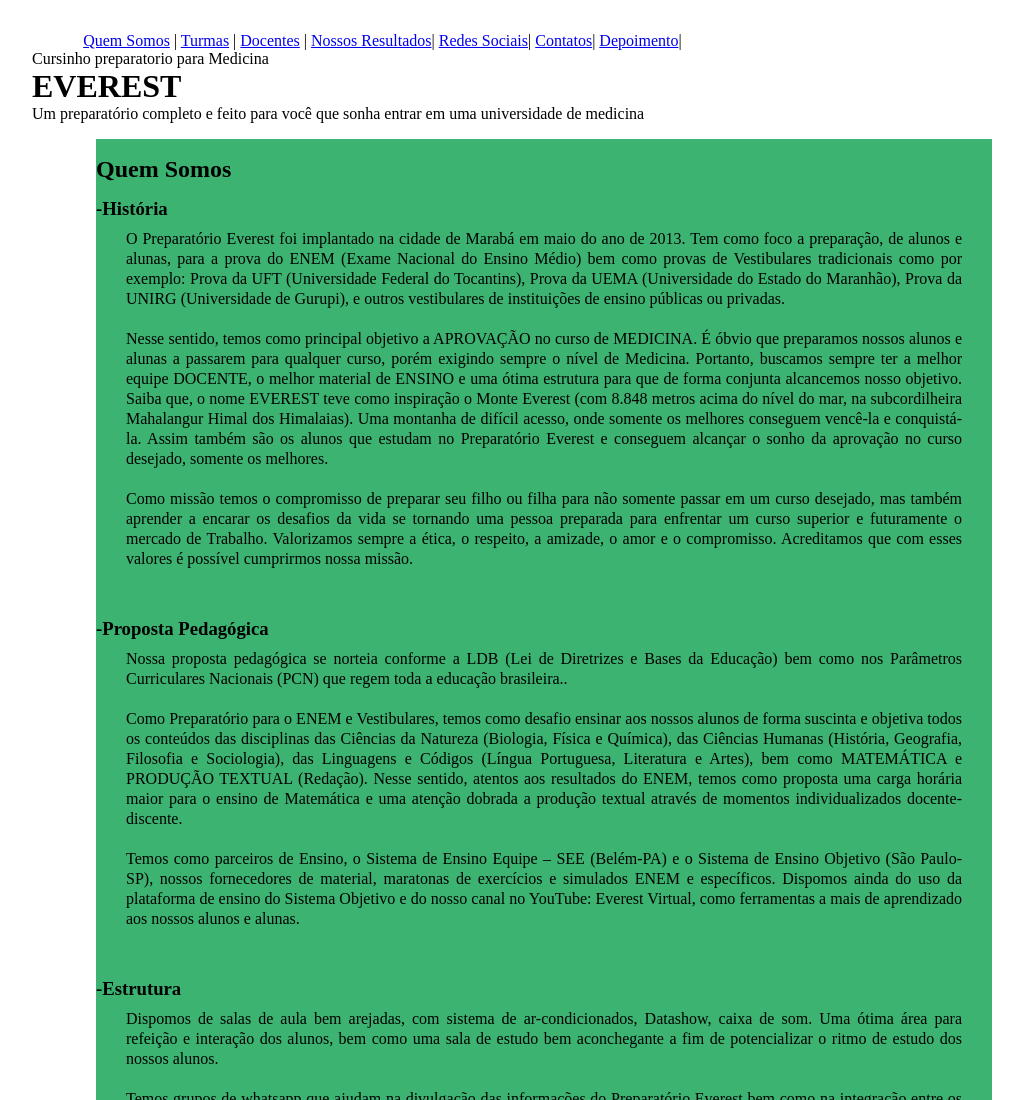
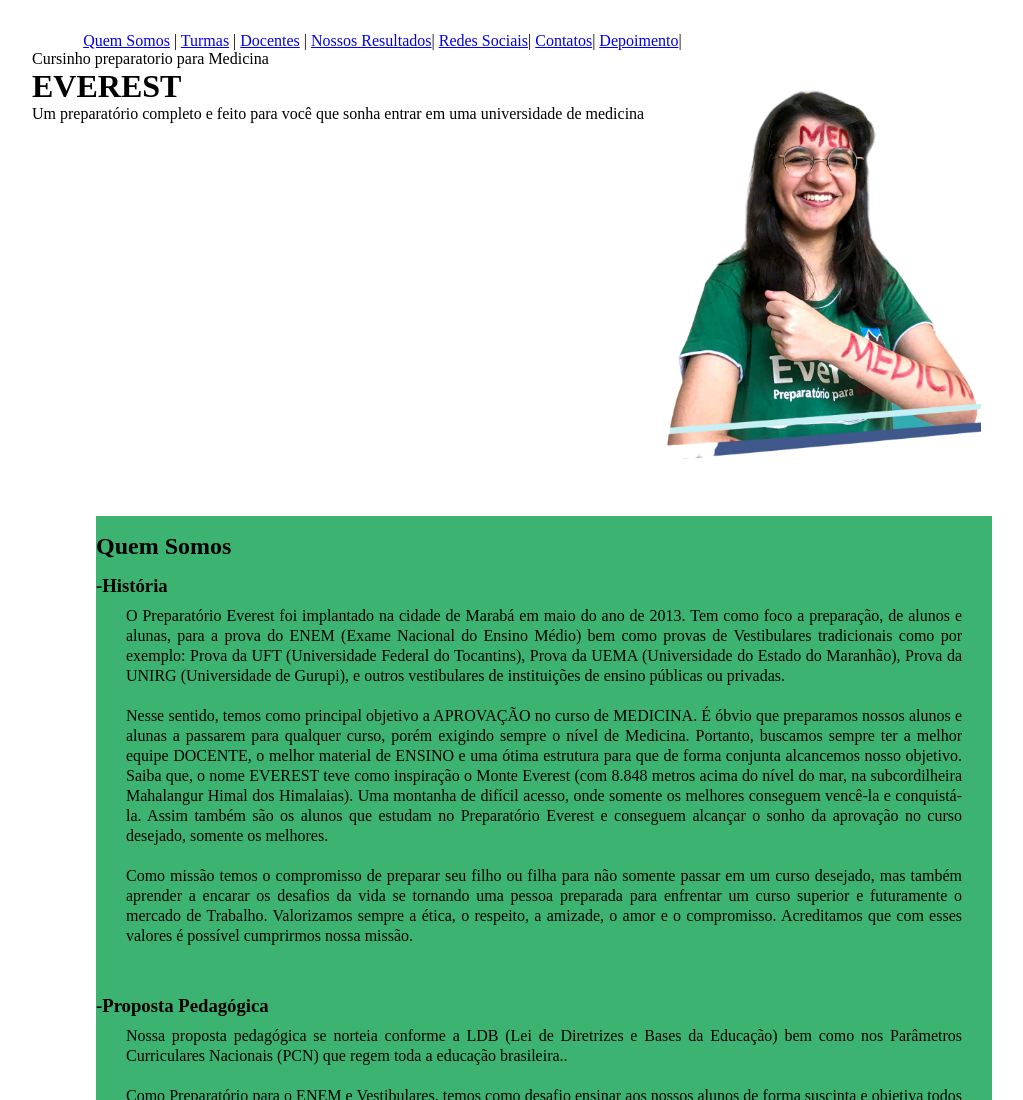
Before and after one commit to LourivalLRN/UpEstudoDeCasoPage, a plain HTML site: page src/public/index.html in a window 1280 px wide. Shown: the top 1100 px of the page, without its empty margins (96-1119 px from the left). Drawn offline with Linux system fonts and the light colour scheme.

Commit message:
ajuste na imagem cabeçalho

```diff
--- a/src/public/index.html
+++ b/src/public/index.html
@@ -25,11 +25,12 @@
 
   <div class="logo">
     <div class="text-content">
-
       <p class="primary">Cursinho preparatorio para Medicina</p>
       <h1>EVEREST</h1>
       <p>Um preparatório completo e feito para você que sonha entrar em uma universidade de medicina</p>
     </div>
+      <img src="../assets/img/FotosDepoimentos/WhatsApp_Image_2020-05-03_at_17.12.48-removebg.png "
+      alt="Foto aluna" />
   </div>
 
   <main>
--- a/src/styles/styles.css
+++ b/src/styles/styles.css
@@ -8,6 +8,15 @@
 body {
   margin: 2em 8em;
   /* background-image: linear-gradient(to bottom, #75B095, #0F5837); */
+}
+
+.logo{
+  display: flex;
+}
+
+.logo img {
+  height: 450px;
+  width: 300;
 }
 
 main {
```
